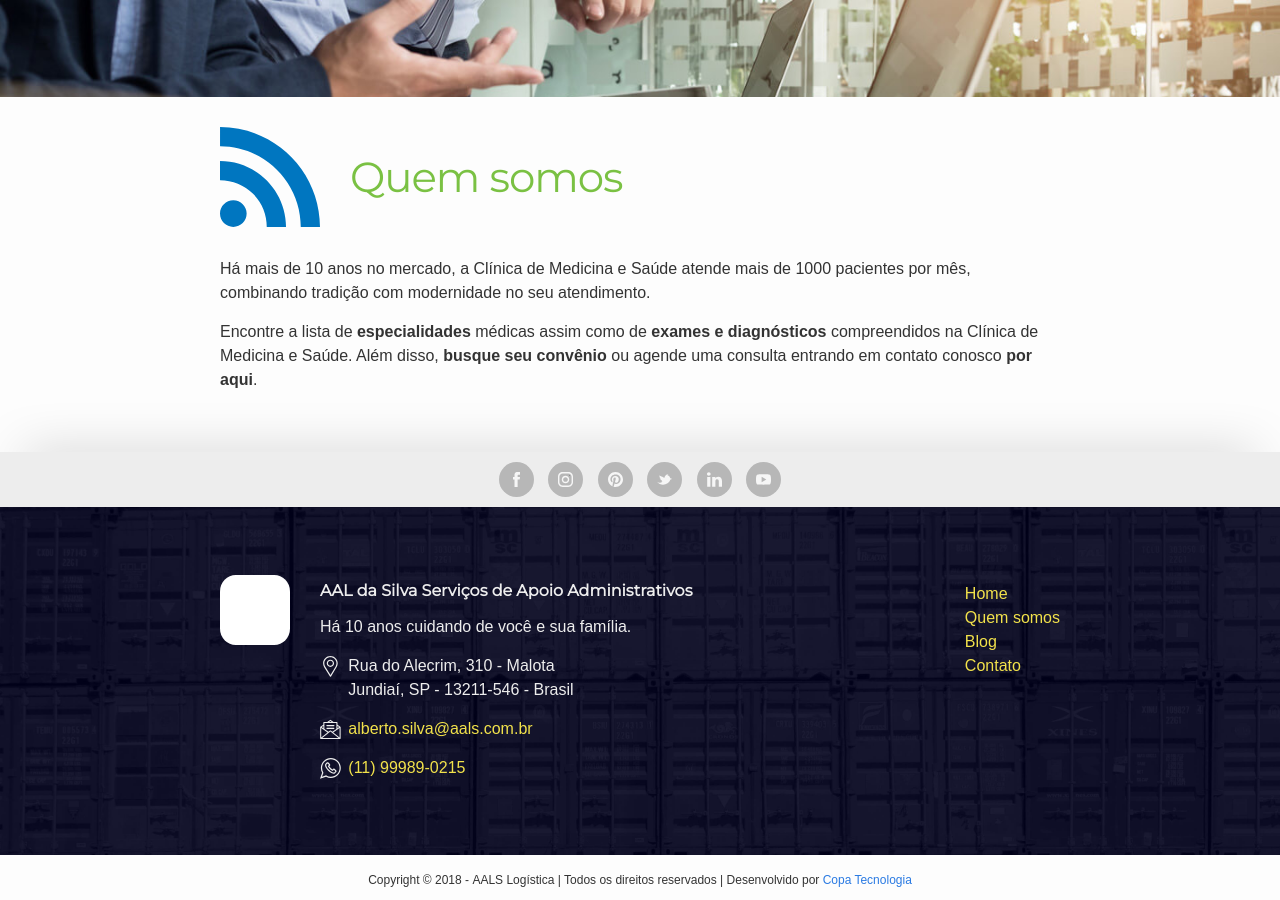
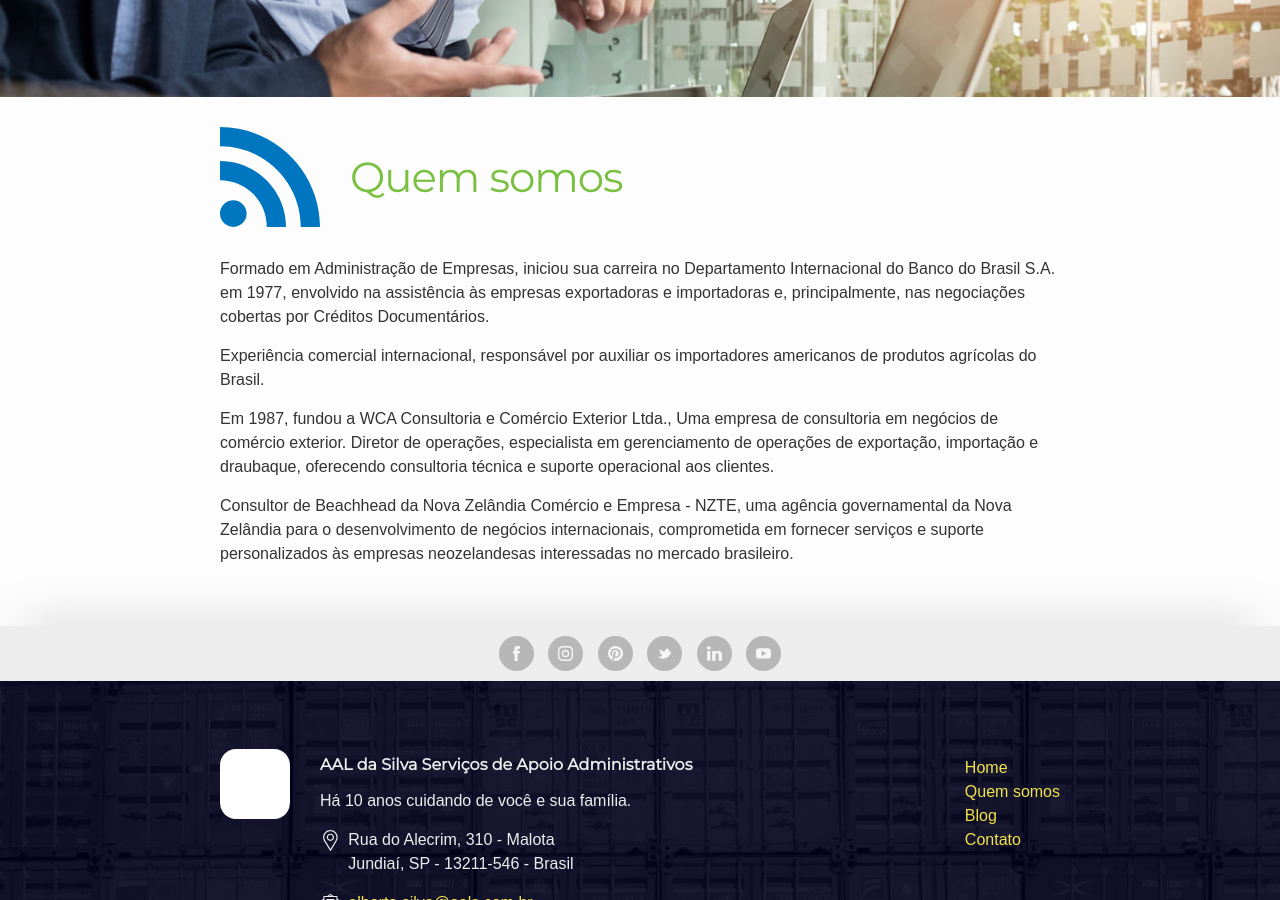
Before and after one commit to aalslogistica/aalslogistica.github.io, a Jekyll site: the page built from sobre.markdown, in a window 1280 px wide and 900 px high, scrolled down 460 px. Built offline with Jekyll 4.4.1, drawn with Linux system fonts in a browser that asks for light colours; some web fonts are replaced.

Commit message:
Updated Sobre

```diff
--- a/sobre.markdown
+++ b/sobre.markdown
@@ -5,18 +5,16 @@ position: 0
 icon_image: "/uploads/rss.svg"
 title_color: "#7ac143"
 cover_image: "/uploads/97.jpg"
-excerpt: |-
-  Formado em Administração de Empresas, iniciou sua carreira no Departamento Internacional do Banco do Brasil S.A. em 1977, envolvido na assistência às empresas exportadoras e importadoras e, principalmente, nas negociações cobertas por Créditos Documentários.
-
-  Experiência comercial internacional, responsável por auxiliar os importadores americanos de produtos agrícolas do Brasil.
-
-  Em 1987, fundou a WCA Consultoria e Comércio Exterior Ltda., Uma empresa de consultoria em negócios de comércio exterior. Diretor de operações, especialista em gerenciamento de operações de exportação, importação e draubaque, oferecendo consultoria técnica e suporte operacional aos clientes.
-
-  Consultor de Beachhead da Nova Zelândia Comércio e Empresa - NZTE, uma agência governamental da Nova Zelândia para o desenvolvimento de negócios internacionais, comprometida em fornecer serviços e suporte personalizados às empresas neozelandesas interessadas no mercado brasileiro.
+excerpt: Mais de 30 anos de experiência em consultoria em comércio exterior, entregando
+  resultados nos mais variados seguimentos de mercado.
 nav-title: Quem somos
 is_about: true
 ---
 
-Há mais de 10 anos no mercado, a Clínica de Medicina e Saúde atende mais de 1000 pacientes por mês, combinando tradição com modernidade no seu atendimento.
+Formado em Administração de Empresas, iniciou sua carreira no Departamento Internacional do Banco do Brasil S.A. em 1977, envolvido na assistência às empresas exportadoras e importadoras e, principalmente, nas negociações cobertas por Créditos Documentários.
 
-Encontre a lista de **especialidades** médicas assim como de **exames e diagnósticos** compreendidos na Clínica de Medicina e Saúde. Além disso, **busque seu convênio** ou agende uma consulta entrando em contato conosco **por aqui**.
+Experiência comercial internacional, responsável por auxiliar os importadores americanos de produtos agrícolas do Brasil.
+
+Em 1987, fundou a WCA Consultoria e Comércio Exterior Ltda., Uma empresa de consultoria em negócios de comércio exterior. Diretor de operações, especialista em gerenciamento de operações de exportação, importação e draubaque, oferecendo consultoria técnica e suporte operacional aos clientes.
+
+Consultor de Beachhead da Nova Zelândia Comércio e Empresa - NZTE, uma agência governamental da Nova Zelândia para o desenvolvimento de negócios internacionais, comprometida em fornecer serviços e suporte personalizados às empresas neozelandesas interessadas no mercado brasileiro.
```
